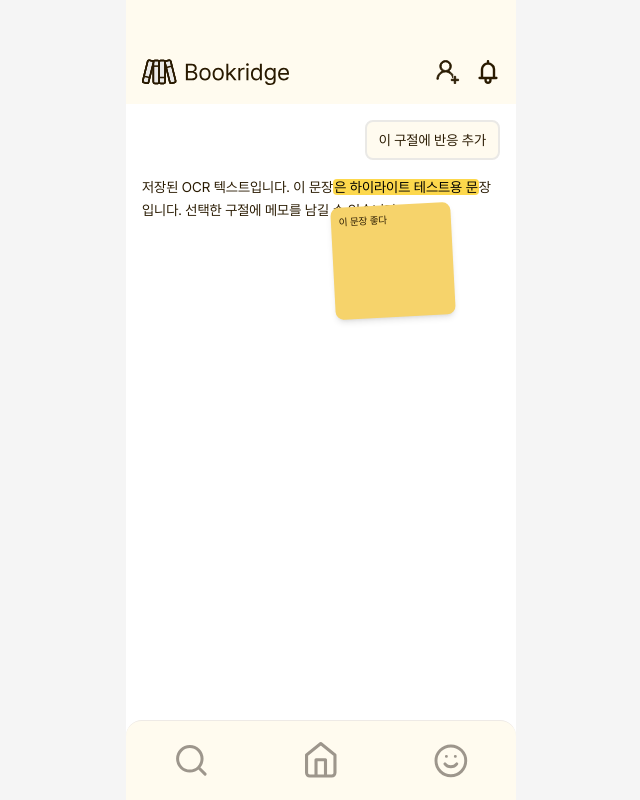
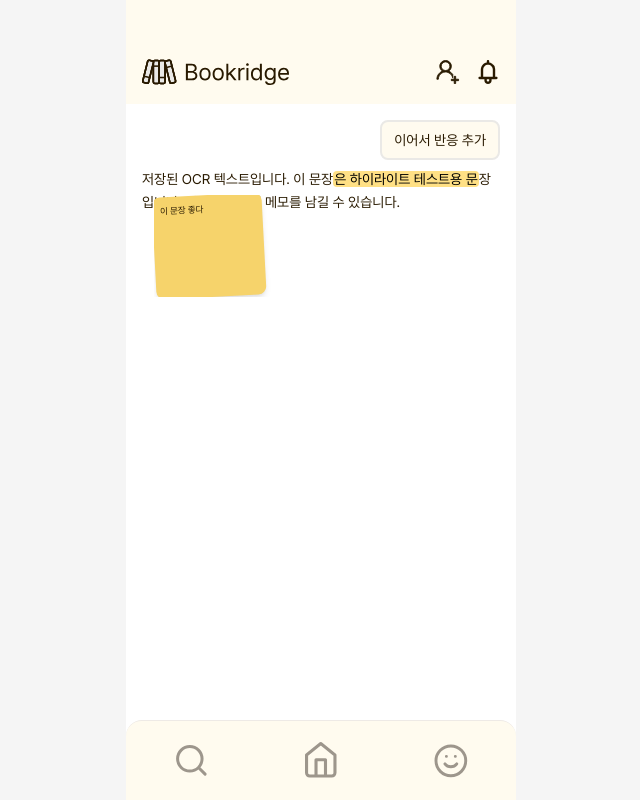
Before and after one commit to Bookridge-2026/FE, a React (Vite) app: page /rooms/1/ocr/1 in a window 1280 px wide. Both pictures are taken after a click on the element "은 하이라이트 테스트용 문". Shown: the whole page, without its empty margins (319-959 px from the left). Built offline with nearby package versions, Linux system fonts and the light colour scheme.

Commit message:
feat: ocr 페이지 겹침 처리 + 메모지 배치 레이어 로직 수정

```diff
--- a/src/components/ocr/HighLightedText.tsx
+++ b/src/components/ocr/HighLightedText.tsx
@@ -1,3 +1,5 @@
+// 하이라이트 - 겹침 처리 다시 봐야됨
+
 import type { OcrHighlight } from "@/types/ocr";
 
 interface HighlightedTextProps {
@@ -42,20 +44,23 @@ export default function HighlightedText({
           return <span key={`${start}-${end}`}>{content}</span>;
         }
 
-        const highlightIds = includedHighlights.map(
-          (highlight) => highlight.highlightId
-        );
+        const highlightIds = includedHighlights.map((h) => h.highlightId);
+        const isActive = highlightIds.some((id) => activeHighlightIds.includes(id));
+        const isOverlapping = includedHighlights.length >= 2;
 
-        const isActive = highlightIds.some((id) =>
-          activeHighlightIds.includes(id)
-        );
+        // 겹침 여부 + 활성 여부 조합으로 4가지 상태
+        const markClass = isOverlapping
+          ? isActive
+            ? "bg-orange-400/60" // 겹침 + 활성
+            : "bg-[#FFD7C1]" // 겹침 + 비활성
+          : isActive
+            ? "bg-[#FFE085]" // 단일 + 활성
+            : "bg-[#FFF2CB]"; // 단일 + 비활성
 
         return (
           <mark
             key={`${start}-${end}`}
-            className={`cursor-pointer rounded-sm px-[1px] ${
-              isActive ? "bg-yellow-400/70" : "bg-yellow-200/50"
-            }`}
+            className={`cursor-pointer rounded-sm px-[1px] ${markClass}`}
             onClick={(e) => {
               e.stopPropagation();
               onClickHighlightGroup(
--- a/src/components/ocr/MemoLayer.tsx
+++ b/src/components/ocr/MemoLayer.tsx
@@ -1,9 +1,10 @@
-// 메모지 위치 배치
+// 메모지 위치 배치 - 메모지 많아지면 지금 헤더까지 올라가는데 이거 개수 제한 둘지 아니면
+// 메모지 스크롤 컨테이너 만들어서 그 안에서 스크롤하게 할지 고민
 
-import type { OcrMemo } from "@/types/ocr";
+import type { OcrHighlight, OcrMemo } from "@/types/ocr";
 
 interface MemoLayerProps {
-  memos: OcrMemo[];
+  activeHighlights: OcrHighlight[];
   anchorRect: DOMRect | null;
 }
 
@@ -12,16 +13,23 @@ const SIDE_PADDING = 16;
 const HEADER_SAFE_TOP = 104;
 const BOTTOM_SAFE_BOTTOM = 96;
 
-const MEMO_WIDTH = 120;
-const MEMO_HEIGHT = 112;
-const GAP = 10;
+const MEMO_WIDTH = 110;
+const MEMO_HEIGHT = 102;
+const GAP = 8;
+const COLUMN_COUNT = 3;
 
-const clamp = (value: number, min: number, max: number) => {
-  return Math.min(Math.max(value, min), max);
-};
+const clamp = (value: number, min: number, max: number) =>
+  Math.min(Math.max(value, min), max);
 
-export default function MemoLayer({ memos, anchorRect }: MemoLayerProps) {
-  if (!anchorRect || memos.length === 0) return null;
+export default function MemoLayer({ activeHighlights, anchorRect }: MemoLayerProps) {
+  if (!anchorRect || activeHighlights.length === 0) return null;
+
+  const groups = activeHighlights.filter((h) => h.memos.length > 0);
+  if (groups.length === 0) return null;
+
+  const allMemos: { memo: OcrMemo; highlight: OcrHighlight }[] = groups.flatMap(
+    (h) => h.memos.map((m) => ({ memo: m, highlight: h }))
+  );
 
   const viewportWidth = window.innerWidth;
   const viewportHeight = window.innerHeight;
@@ -29,56 +37,86 @@ export default function MemoLayer({ memos, anchorRect }: MemoLayerProps) {
   const appLeft = Math.max((viewportWidth - APP_WIDTH) / 2, 0);
   const appRight = appLeft + APP_WIDTH;
 
+  const layoutCount = allMemos.length <= 2 ? allMemos.length : allMemos.length + 1;
+  const rowCount = Math.ceil(layoutCount / COLUMN_COUNT);
+
+  const groupWidth = COLUMN_COUNT * MEMO_WIDTH + (COLUMN_COUNT - 1) * GAP;
+
+  // 실제 콘텐츠 높이 (스크롤 컨테이너 내부)
+  const contentHeight = rowCount * MEMO_HEIGHT + (rowCount - 1) * GAP;
+
+  // 컨테이너가 차지할 수 있는 최대 높이: 헤더 ~ 바텀바 사이
+  const maxContainerHeight = viewportHeight - HEADER_SAFE_TOP - BOTTOM_SAFE_BOTTOM - GAP * 2;
+
+  // 실제 컨테이너 높이 (콘텐츠가 작으면 딱 맞게, 크면 maxHeight로 제한)
+  const containerHeight = Math.min(contentHeight, maxContainerHeight);
+
   const minLeft = appLeft + SIDE_PADDING;
-  const maxLeft = appRight - SIDE_PADDING - MEMO_WIDTH;
+  const maxLeft = appRight - SIDE_PADDING - groupWidth;
+  const wantedLeft = anchorRect.left + anchorRect.width / 2 - groupWidth / 2;
+  const groupLeft = clamp(wantedLeft, minLeft, maxLeft);
 
-  const canShowBottom =
-    anchorRect.bottom + GAP + MEMO_HEIGHT <
-    viewportHeight - BOTTOM_SAFE_BOTTOM;
+  const bottomSpace = viewportHeight - BOTTOM_SAFE_BOTTOM - anchorRect.bottom - GAP;
+  const topSpace = anchorRect.top - HEADER_SAFE_TOP - GAP;
+  const shouldShowBottom = bottomSpace >= containerHeight || bottomSpace >= topSpace;
 
-  const baseTop = canShowBottom
+  // 컨테이너 top 좌표
+  const wantedTop = shouldShowBottom
     ? anchorRect.bottom + GAP
-    : anchorRect.top - MEMO_HEIGHT - GAP;
+    : anchorRect.top - containerHeight - GAP;
 
-  const safeBaseTop = clamp(
-    baseTop,
-    HEADER_SAFE_TOP,
-    viewportHeight - BOTTOM_SAFE_BOTTOM - MEMO_HEIGHT
-  );
-
-  const baseLeft = clamp(anchorRect.left, minLeft, maxLeft);
+  const minTop = HEADER_SAFE_TOP;
+  const maxTop = viewportHeight - BOTTOM_SAFE_BOTTOM - containerHeight;
+  const containerTop = clamp(wantedTop, minTop, maxTop);
 
   return (
     <div className="fixed inset-0 z-[70] pointer-events-none">
-      {memos.map((memo, index) => {
-        const col = index % 2;
-        const row = Math.floor(index / 2);
-
-        const wantedLeft = baseLeft + col * (MEMO_WIDTH + GAP);
-        const wantedTop = safeBaseTop + row * (MEMO_HEIGHT + GAP);
-
-        const left = clamp(wantedLeft, minLeft, maxLeft);
-        const top = clamp(
-          wantedTop,
-          HEADER_SAFE_TOP,
-          viewportHeight - BOTTOM_SAFE_BOTTOM - MEMO_HEIGHT
-        );
+      {/* 스크롤 가능한 컨테이너 */}
+      <div
+        className="pointer-events-auto absolute overflow-y-auto"
+        style={{
+          left: groupLeft,
+          top: containerTop,
+          width: groupWidth,
+          height: containerHeight,
+          // 스크롤바 숨기기
+          scrollbarWidth: "none",
+          msOverflowStyle: "none",
+        }}
+      >
+        {/* 실제 메모 배치 영역 */}
+        <div
+          className="relative"
+          style={{ height: contentHeight }}
+        >
+          {allMemos.map(({ memo, highlight }, index) => {
+            const layoutIndex = index < 2 ? index : index + 1;
+            const col = layoutIndex % COLUMN_COUNT;
+            const row = Math.floor(layoutIndex / COLUMN_COUNT);
 
             return (
               <div
                 key={memo.memoId}
-            className="pointer-events-auto absolute h-[112px] w-[120px] overflow-hidden rounded-lg p-2 text-[10px] leading-snug text-black shadow-md"
+                className="absolute overflow-hidden rounded-lg shadow-md"
                 style={{
-              left,
-              top,
+                  left: col * (MEMO_WIDTH + GAP),
+                  top: row * (MEMO_HEIGHT + GAP),
+                  width: MEMO_WIDTH,
+                  height: MEMO_HEIGHT,
                   backgroundColor: memo.color,
                   transform: `rotate(${index % 2 === 0 ? -3 : 3}deg)`,
                 }}
               >
-            <p className="line-clamp-7 break-words">{memo.content}</p>
+                <div className="p-2" style={{ height: MEMO_HEIGHT }}>
+                  <p className="line-clamp-7 break-words text-[9px] leading-snug text-black">
+                    {memo.content}
+                  </p>
+                </div>
               </div>
             );
           })}
         </div>
+      </div>
+    </div>
   );
 }
--- a/src/pages/ocr/OcrDetailPage.tsx
+++ b/src/pages/ocr/OcrDetailPage.tsx
@@ -105,15 +105,15 @@ export default function OcrDetailPage() {
   }, [ocrPage, roomId, ocrPageId]);
 
     useEffect(() => {
-  const closeMemo = () => {
+    const closeMemo = (e: Event) => {
+        // MemoLayer 내부 스크롤이면 무시
+        if (e.target instanceof Element && e.target.closest("[data-memo-layer]")) return;
         if (!createModalOpen && !addMemoModalOpen) {
         setActiveHighlightIds([]);
         setAnchorRect(null);
         }
     };
-
     window.addEventListener("scroll", closeMemo, true);
-
     return () => {
         window.removeEventListener("scroll", closeMemo, true);
     };
@@ -217,7 +217,7 @@ export default function OcrDetailPage() {
         }
       }}
     >
-      <div className="mb-4 flex justify-end">
+      <div className="mb-2 flex justify-end">
         {selectMode ? (
           <div className="flex gap-2" onClick={(e) => e.stopPropagation()}>
             <button
@@ -261,7 +261,7 @@ export default function OcrDetailPage() {
               window.getSelection()?.removeAllRanges();
             }}
           >
-            {canAddMemoToActiveHighlight ? "이 구절에 반응 추가" : "새 반응 추가"}
+            {canAddMemoToActiveHighlight ? "이어서 반응 추가" : "새 반응 추가"}
           </button>
         )}
       </div>
@@ -289,7 +289,7 @@ export default function OcrDetailPage() {
         />
         </div>
 
-      <MemoLayer memos={activeMemos} anchorRect={anchorRect} />
+      <MemoLayer activeHighlights={activeHighlights} anchorRect={anchorRect} />
 
       <AddMemoModal
         open={createModalOpen}
```
Lines whose indentation alone changed are shown as unchanged.
